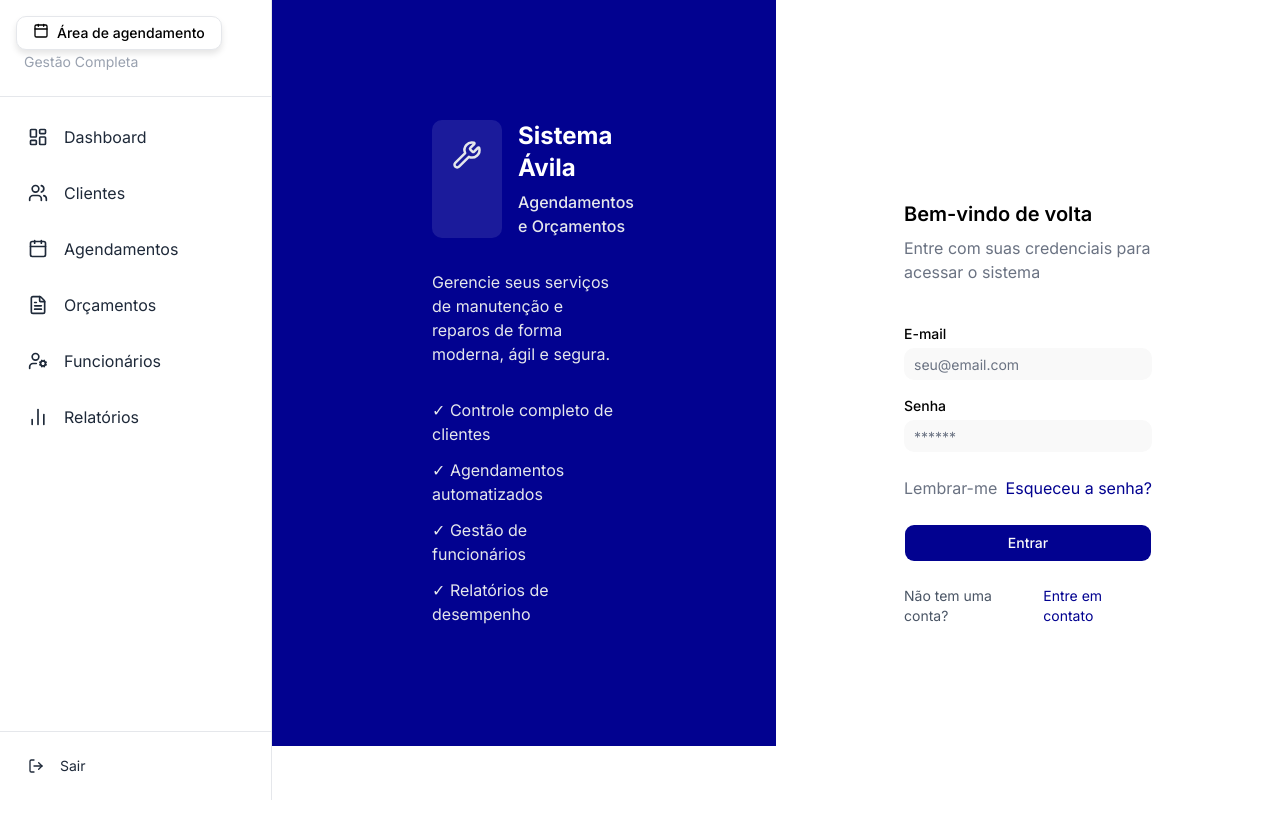
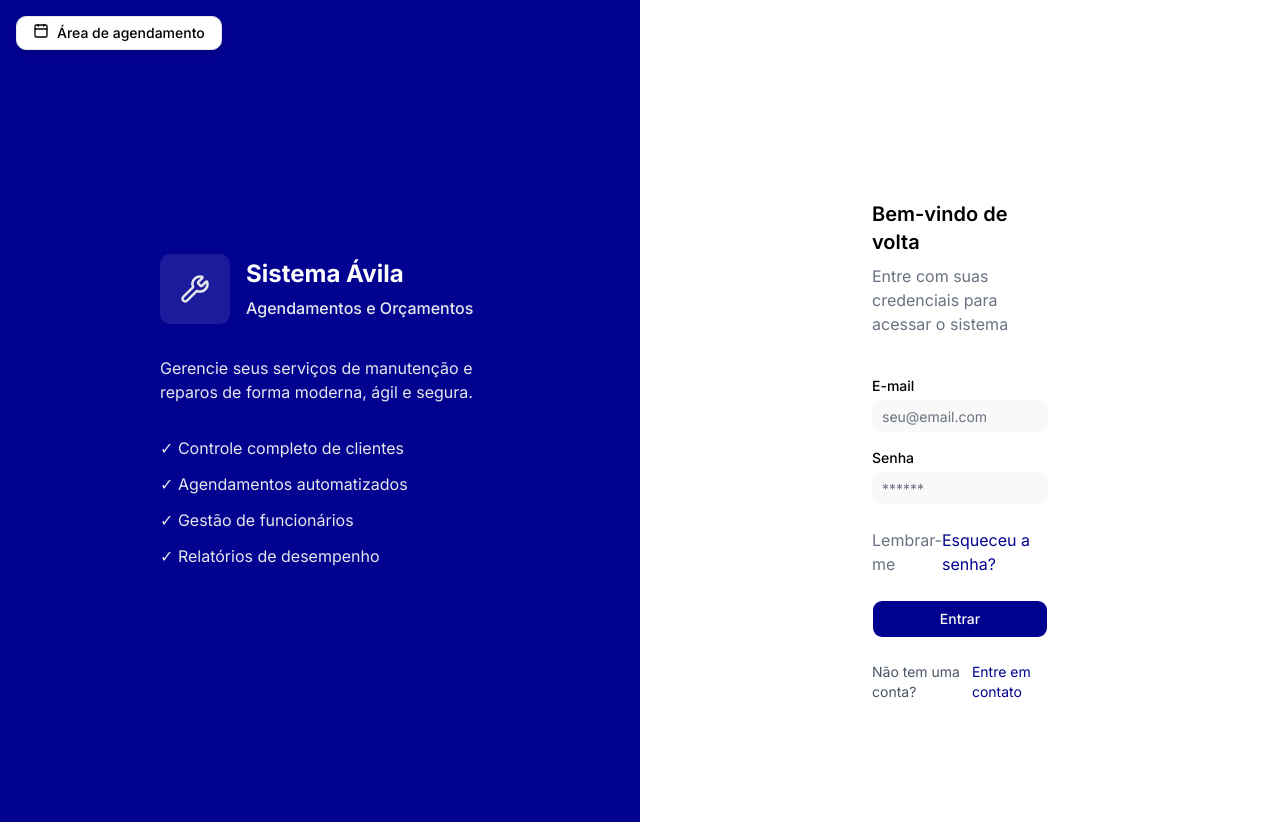
Before and after one commit to danielqueirozc/system-rh, a Next.js app in the folder web/: page /login in a window 1280 px wide. Before the commit the page ends 800 px from the top, so only its background shows below. Built offline with nearby package versions, Linux system fonts and the light colour scheme.

Commit message:
fix: move login page out of employee route group

```diff
--- a/web/app/(employee)/login/page.tsx
+++ b/web/app/(auth)/login/page.tsx
@@ -12,9 +12,9 @@ export default function Login() {
   useEffect(() => {
     function handleResize() {
       setWindowWidth(window.innerWidth)
+    }
 
-      window.addEventListener('resize', handleResize)
-    }
+    window.addEventListener('resize', handleResize)
 
     return () => window.removeEventListener('resize', handleResize)
   }, [])
@@ -45,7 +45,7 @@ export default function Login() {
             </div>
           </div>
 
-          <div className="flex flex-col justify-center gap-10 px-32 pt-40 pb-30">
+          <div className="flex flex-col justify-center gap-10 px-58 pt-40 pb-30">
             <header className="flex flex-col">
               <Link
                 href='/'
```
